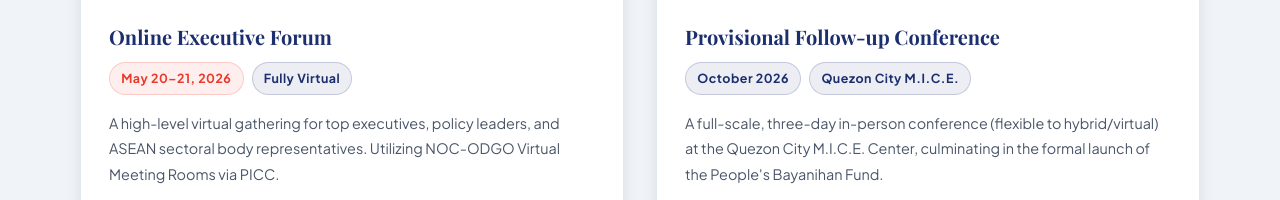
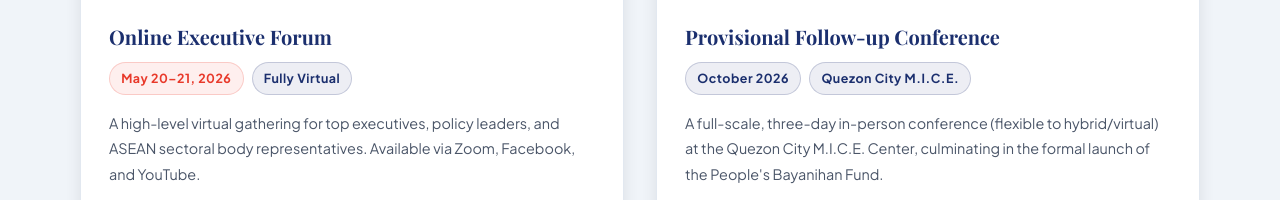
Before and after one commit to philthycode/recon-asean-2026, a plain HTML site: page about.html in a window 1280 px wide. Shown: the part 1464-1664 px from the top of the page. Drawn offline with nearby package versions, Linux system fonts and the light colour scheme; a web font is replaced by a local one.

Commit message:
Update Phase 1 platform info to Zoom, Facebook, and YouTube

```diff
--- a/about.html
+++ b/about.html
@@ -112,7 +112,7 @@
               <span class="badge badge--red">May 20–21, 2026</span>
               <span class="badge badge--navy">Fully Virtual</span>
             </div>
-            <p style="font-size:.9rem;color:var(--c-text-2);margin-bottom:1rem;">A high-level virtual gathering for top executives, policy leaders, and ASEAN sectoral body representatives. Utilizing NOC-ODGO Virtual Meeting Rooms via PICC.</p>
+            <p style="font-size:.9rem;color:var(--c-text-2);margin-bottom:1rem;">A high-level virtual gathering for top executives, policy leaders, and ASEAN sectoral body representatives. Available via Zoom, Facebook, and YouTube.</p>
             <ul>
               <li>Deliver immediate learning outcomes on the ASEAN SDG-SSE Roadmap and regional best practices</li>
               <li>Mobilize key stakeholders and secure high-level buy-in for the People's Bayanihan Fund</li>
```
